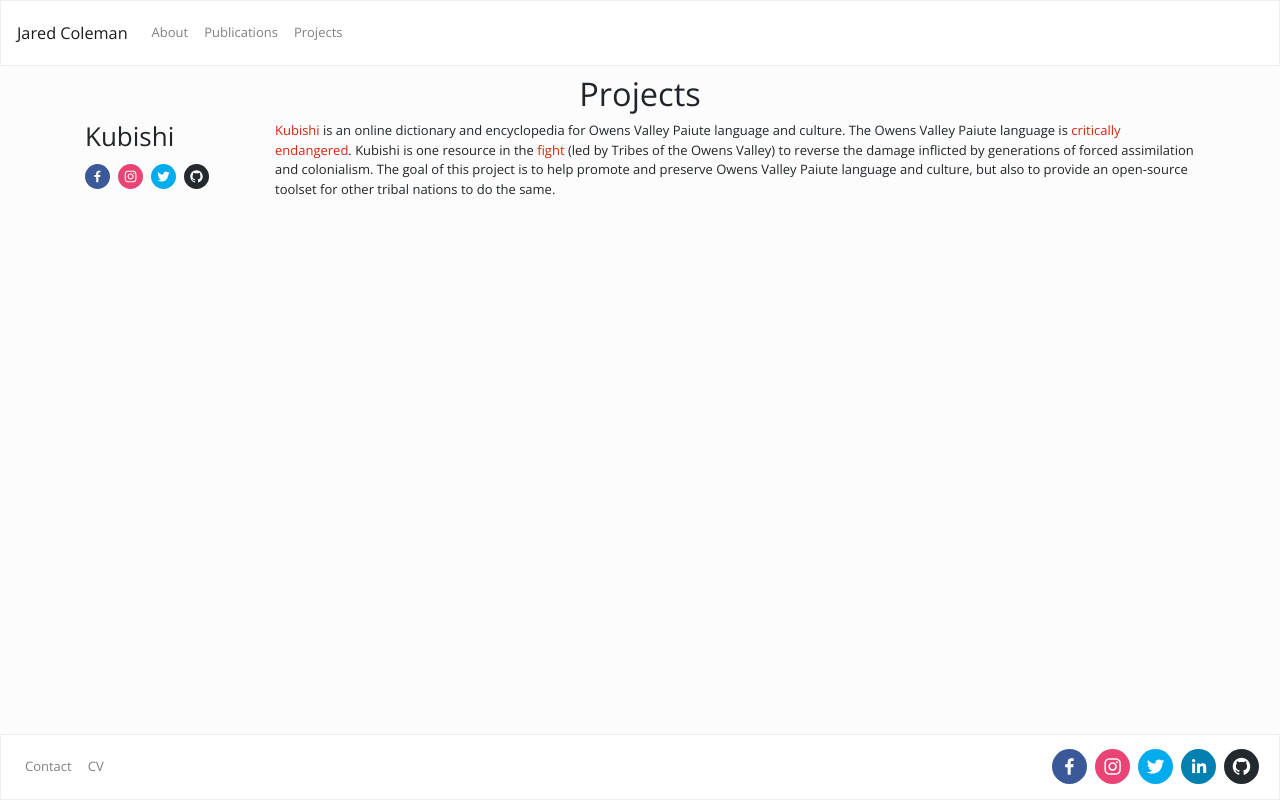
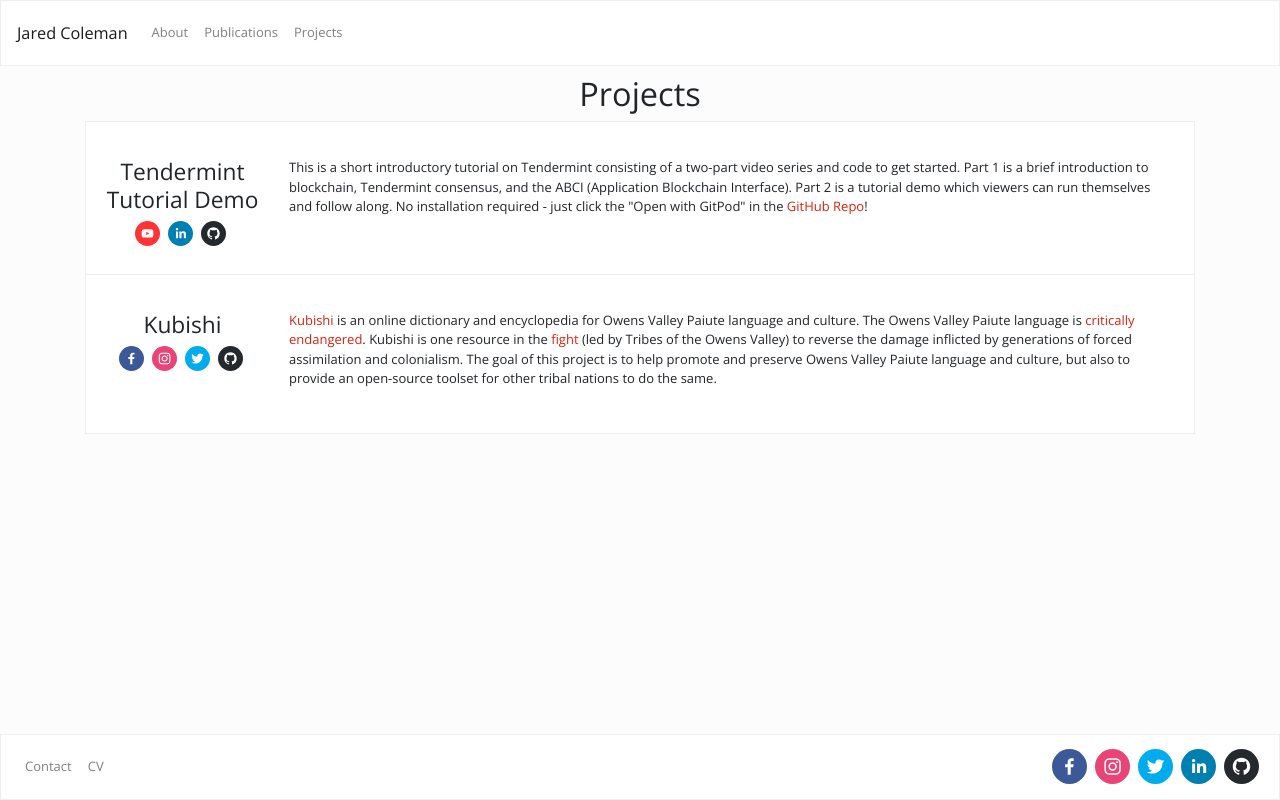
Before and after one commit to earri003/homepage, a React (Create React App) app: page /projects in a window 1280 px wide. Built offline with nearby package versions, Linux system fonts and the light colour scheme.

Commit message:
Updates projects

```diff
--- a/src/Projects.js
+++ b/src/Projects.js
@@ -1,24 +1,107 @@
 import React from 'react';
-import {Row, Col } from 'react-bootstrap';
+import {Row, Col, ListGroup } from 'react-bootstrap';
 import { SocialIcon } from 'react-social-icons';
 
 const SOCIAL_STYLE = {height: 25, width: 25};
 
+const projects = [
+    {
+        name: 'Tendermint Tutorial Demo',
+        links: {
+            'youtube': 'https://www.youtube.com/watch?v=pVMFMiZGunw',
+            'linkedin': 'https://www.linkedin.com/feed/update/urn:li:activity:6843577753867055104/',
+            'github': 'https://github.com/ANRGUSC/tendermint_demo',
+        },
+        description: (
+            <p>
+                This is a short introductory tutorial on Tendermint consisting of a two-part video series and code to get started. Part 1 is a brief introduction to blockchain, Tendermint consensus, and the ABCI (Application Blockchain Interface). Part 2 is a tutorial demo which viewers can run themselves and follow along. No installation required - just click the "Open with GitPod" in the <a href="https://github.com/ANRGUSC/tendermint_demo">GitHub Repo</a>!
+            </p>
+        )
+    },
+    {
+        name: 'Kubishi',
+        links: {
+            'facebook': 'https://facebook.com/kubishi',
+            'instagram': 'https://instagram.com/ovkubishi',
+            'twitter': 'https://twitter.com/ovkubishi',
+            'github': 'https://github.com/kubishi/kubishi',
+        },
+        description: (
+            <p>
+                <a href="https://kubishi.com">Kubishi</a> is an online dictionary and encyclopedia for Owens Valley Paiute language and culture.
+                The Owens Valley Paiute language is <a href='http://www.endangeredlanguages.com/lang/4692'>critically endangered</a>.
+                Kubishi is one resource in the <a href='http://www.ovcdc.com/blog/language/'>fight</a> (led by Tribes of the Owens Valley) to reverse the damage inflicted by generations of forced assimilation and colonialism.
+                The goal of this project is to help promote and preserve Owens Valley Paiute language and culture, but also to provide an open-source toolset for other tribal nations to do the same.
+            </p>
+        )
+    }
+]
+
 function Projects() {
+
+    const panel = projects.map(project => {
+        const links = Object.entries(project.links).map(([social, url], i) => {
+            return (
+                <SocialIcon
+                    key={`social-${social}`}
+                    url={url}
+                    className={`${i > 0 ? 'ml-1' : ''} ${i < Object.keys(project.links).length ? 'mr-1' : ''}`}
+                    style={SOCIAL_STYLE}
+                />
+            );
+        });
+
+        return (
+            <ListGroup.Item key={project.name}>
+                <Row className='mt-4 mb-3'>
+                    <Col xs={12} sm={4} lg={2} className='text-center'>
+                        <h3>{project.name}</h3>
+                        {links}
+                    </Col>
+                    <Col xs={12} sm={8} lg={10}>
+                        {project.description}
+                    </Col>
+                </Row>
+            </ListGroup.Item>
+        );
+    });
+
+    return (
+        <Row>
+            <Col>
+                <h1 className='text-center'>Projects</h1>
+                {panel}
+            </Col>
+        </Row>
+    );
+
     return (
         <Row>
             <Col>
                 <h1 className='text-center'>Projects</h1>
 
-                <Row>
-                    <Col xs={12} sm={4} lg={2}>
-                        <h2>Kubishi</h2>
-                        <SocialIcon key='social-facebook' url="https://facebook.com/kubishi" className="mr-1" style={SOCIAL_STYLE} />
-                        <SocialIcon key='social-instagram' url="https://instagram.com/ovkubishi" className="m-1" style={SOCIAL_STYLE} />
-                        <SocialIcon key='social-twitter' url="https://twitter.com/ovkubishi" className="m-1" style={SOCIAL_STYLE} />
-                        <SocialIcon key='social-github' url="https://github.com/kubishi/kubishi" className="m-1" style={SOCIAL_STYLE} />
+                <Row className='mt-4'>
+                    <Col xs={12} sm={4} lg={2} className='text-center'>
+                    {/* <Col> */}
+                        <h3>Tendermint Tutorial Demo</h3>
+                        <SocialIcon key='social-youtube' url="https://www.youtube.com/watch?v=pVMFMiZGunw" className="mr-1" style={SOCIAL_STYLE} />
+                        <SocialIcon key='social-linkedin' url="https://www.linkedin.com/feed/update/urn:li:activity:6843577753867055104/" className="m-1" style={SOCIAL_STYLE} />
+                        <SocialIcon key='social-github' url="https://github.com/ANRGUSC/tendermint_demo" className="m-1" style={SOCIAL_STYLE} />
                     </Col>
+                {/* </Row>
+                <Row>   */}
                     <Col xs={12} sm={8} lg={10}>
+                    {/* <Col> */}
+                        <p>
+                            This is a short introductory tutorial on Tendermint consisting of a two-part video series and code to get started. Part 1 is a brief introduction to blockchain, Tendermint consensus, and the ABCI (Application Blockchain Interface). Part 2 is a tutorial demo which viewers can run themselves and follow along. No installation required - just click the "Open with GitPod" in the <a href="https://github.com/ANRGUSC/tendermint_demo">GitHub Repo</a>!
+                        </p>
+                    </Col>
+                </Row>
+                <Row className='mt-4'>
+                {/* </Row>
+                <Row>   */}
+                    <Col xs={12} sm={8} lg={10}>
+                    {/* <Col> */}
                         <p>
                             <a href="https://kubishi.com">Kubishi</a> is an online dictionary and encyclopedia for Owens Valley Paiute language and culture.
                             The Owens Valley Paiute language is <a href='http://www.endangeredlanguages.com/lang/4692'>critically endangered</a>.
@@ -26,9 +109,14 @@ function Projects() {
                             The goal of this project is to help promote and preserve Owens Valley Paiute language and culture, but also to provide an open-source toolset for other tribal nations to do the same.
                         </p>
                     </Col>
-                </Row>
-                <Row>
-
+                    <Col xs={12} sm={4} lg={2} className='text-center'>
+                    {/* <Col> */}
+                        <h3>Kubishi</h3>
+                        <SocialIcon key='social-facebook' url="https://facebook.com/kubishi" className="mr-1" style={SOCIAL_STYLE} />
+                        <SocialIcon key='social-instagram' url="https://instagram.com/ovkubishi" className="m-1" style={SOCIAL_STYLE} />
+                        <SocialIcon key='social-twitter' url="https://twitter.com/ovkubishi" className="m-1" style={SOCIAL_STYLE} />
+                        <SocialIcon key='social-github' url="https://github.com/kubishi/kubishi" className="m-1" style={SOCIAL_STYLE} />
+                    </Col>
                 </Row>
             </Col>
         </Row>
```
